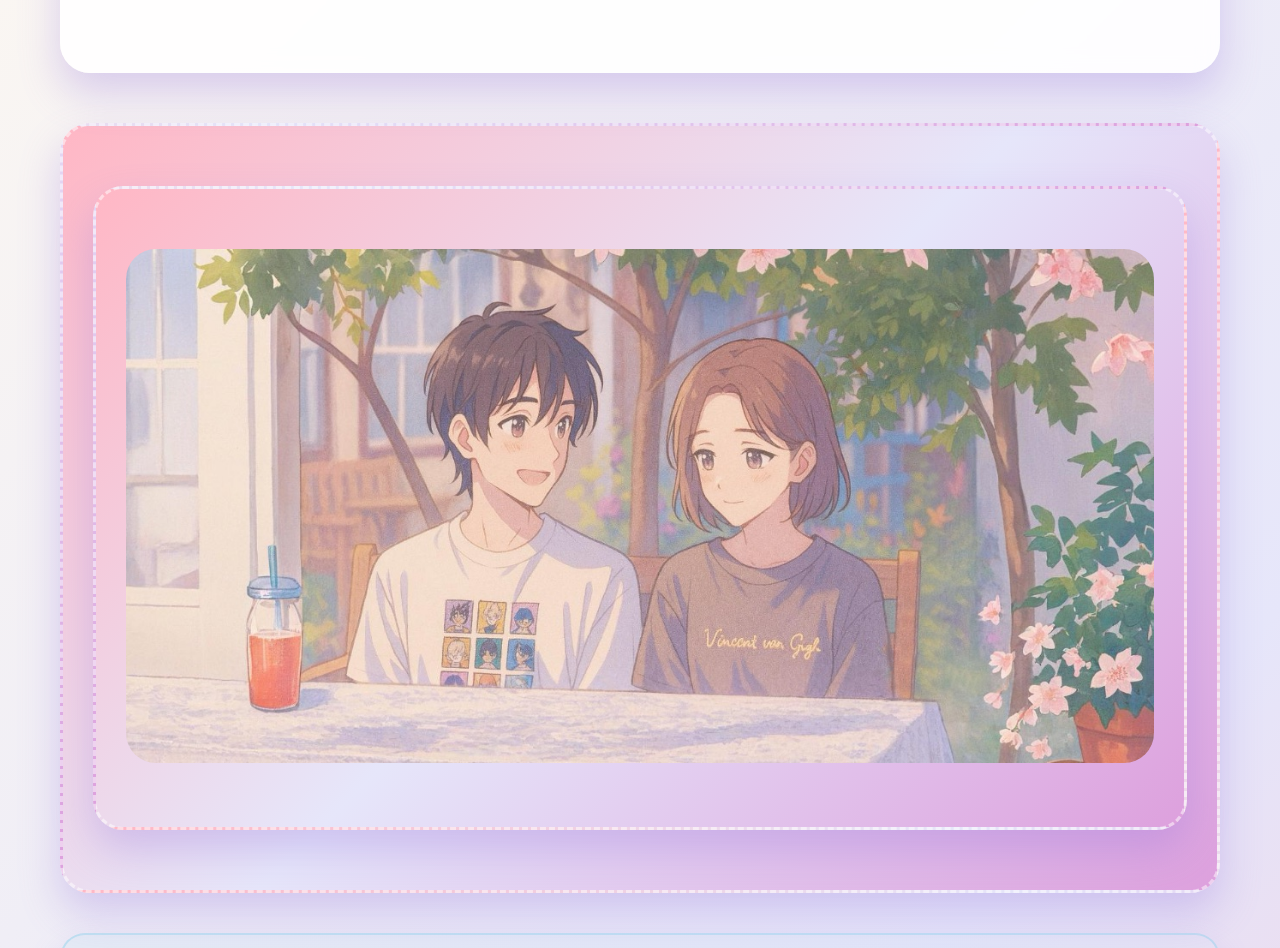
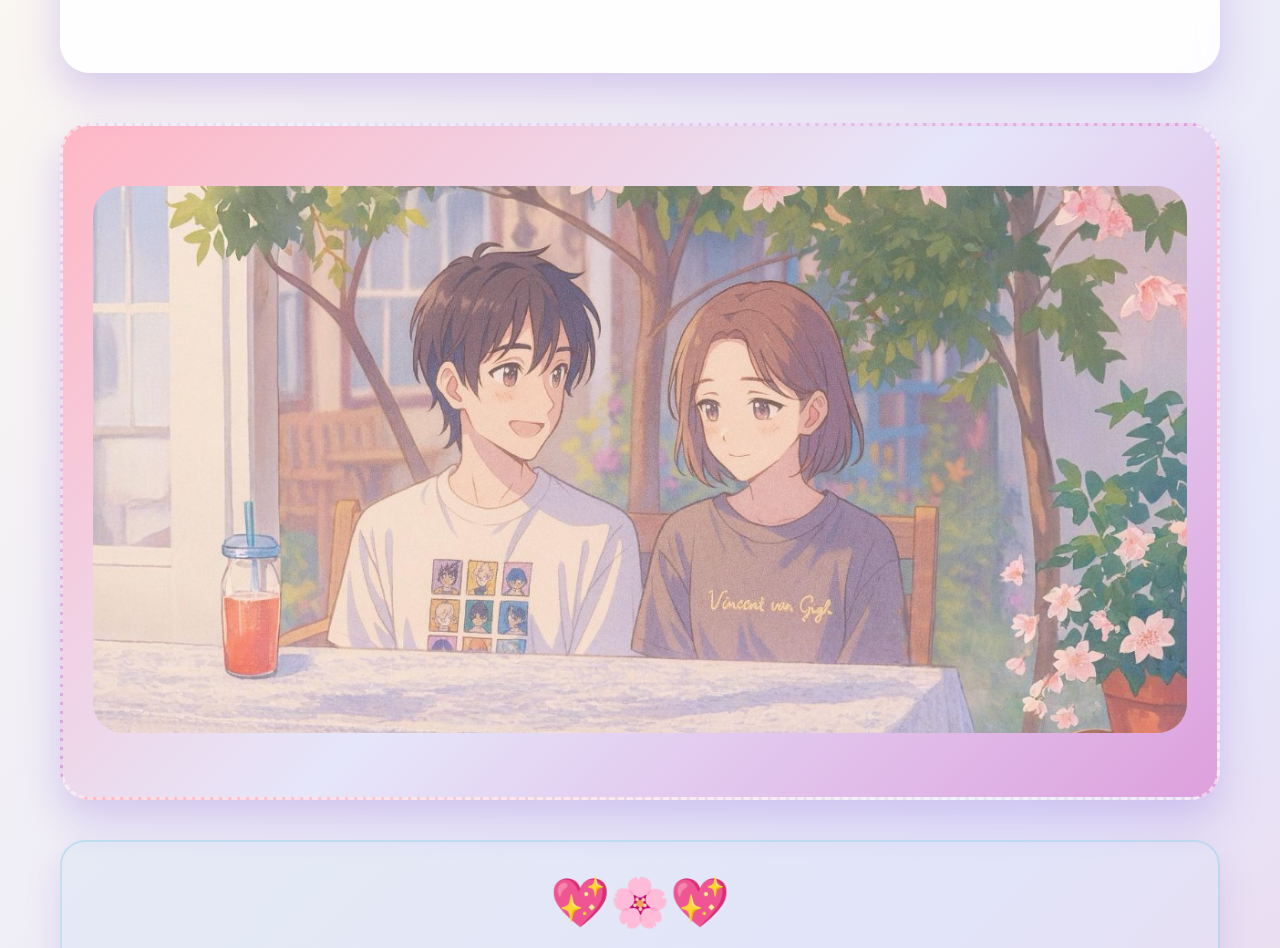
Before and after one commit to SolomonikVik/MarkandOlya, a plain HTML site: page index.html in a window 1280 px wide. Shown: the part 480-1428 px from the top of the page. Drawn offline with Linux system fonts and the light colour scheme.

Commit message:
Update index.html

```diff
--- a/index.html
+++ b/index.html
@@ -593,11 +593,9 @@
 
         <!-- Место для фото молодых -->
         <section class="couple-photo">
-            <div class="photo-placeholder">
                 <div class="photo-placeholder">
                     <img src="images/couple-photo.jpg" alt="Mark & Olya" style="width: 100%; height: 100%; object-fit: cover; border-radius: 30px;">
                 </div>
-            </div>
         </section>
 
         <!-- Свадебная капсула (открытая сразу) -->
```
